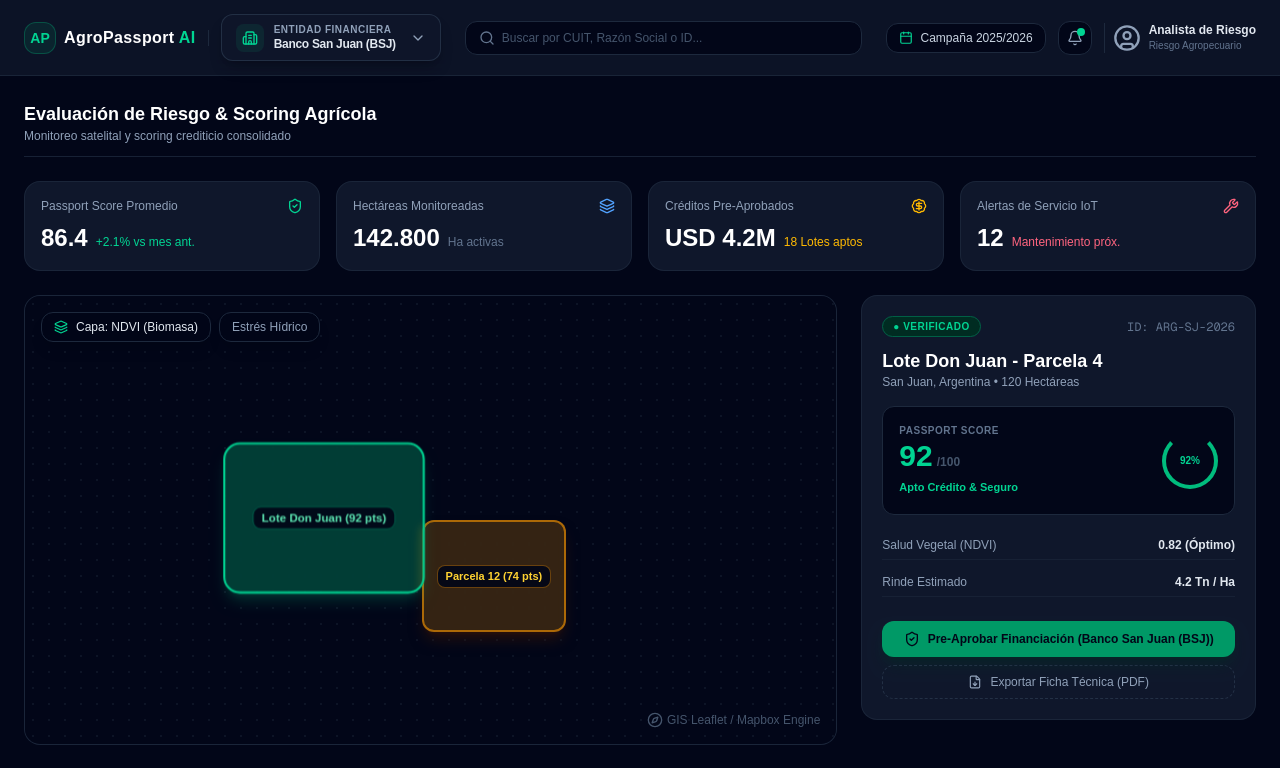
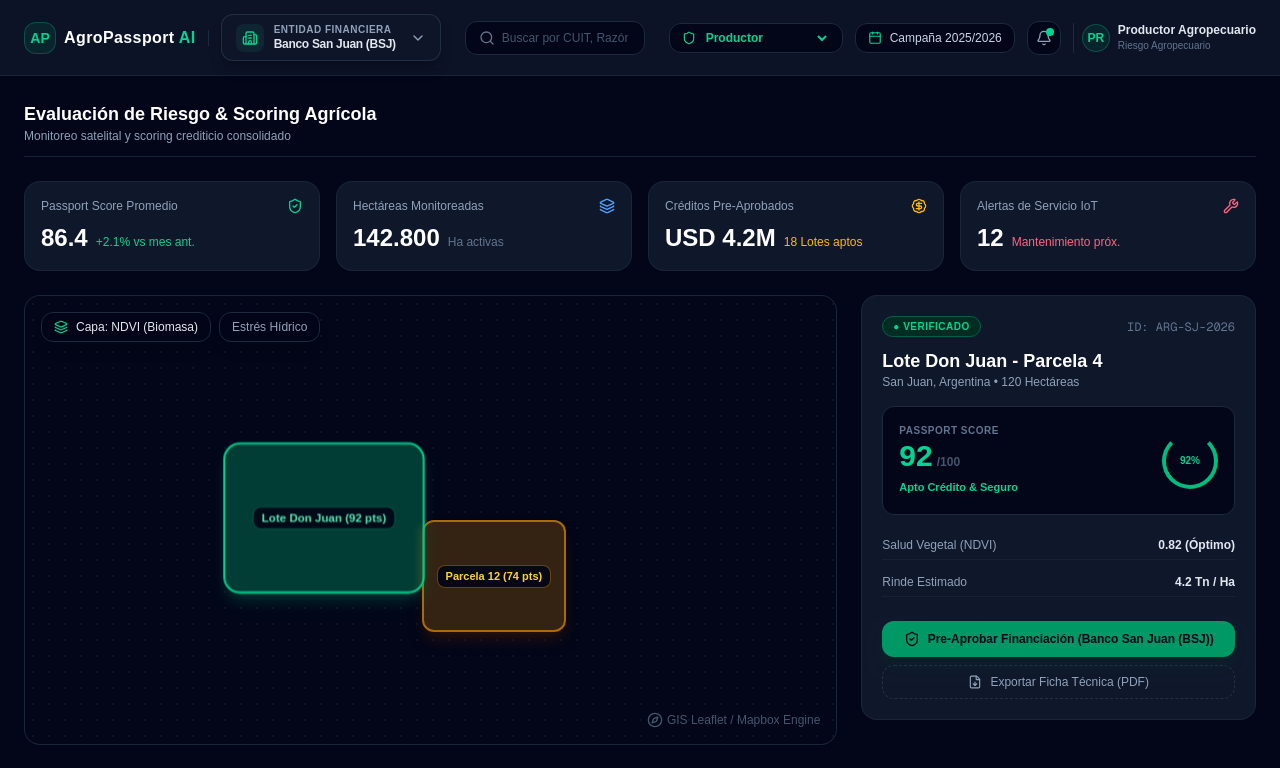
Before and after one commit to JuanGui-Flores/AgroPassport-AI, a Next.js app: page / in a window 1280 px wide. Shown: the top 768 px of the page. Built offline with nearby package versions, Linux system fonts and the light colour scheme.

Commit message:
feat(auth): integrar RBAC y selector de roles dinámico en el Navbar

```diff
--- a/src/components/navbar/Navbar.tsx
+++ b/src/components/navbar/Navbar.tsx
@@ -1,9 +1,12 @@
+// src/components/navbar/Navbar.tsx
 'use client';
 
 import React from 'react';
-import { Search, UserCircle, Bell, Calendar } from 'lucide-react';
+import { Search, Bell, Calendar, Shield } from 'lucide-react';
 import { EntitySelector } from '@/components/EntitySelector';
 import { EntityOption } from '@/app/data/entities';
+import { useAuth } from '@/context/AuthContext';
+import { Role } from '@/services/security/rbac';
 
 interface NavbarProps {
   selectedEntity: EntityOption;
@@ -11,6 +14,27 @@ interface NavbarProps {
 }
 
 export const Navbar: React.FC<NavbarProps> = ({ selectedEntity, onSelectEntity }) => {
+  const { user, login } = useAuth();
+
+  const handleRoleChange = (newRole: Role) => {
+    let name = 'Productor Agropecuario';
+    if (newRole === 'FINANCIAL_ENTITY') name = 'Entidad Financiera (Banco)';
+    if (newRole === 'ADMIN') name = 'Administrador General';
+
+    login({
+      id: '1',
+      name: name,
+      role: newRole,
+    });
+  };
+
+  // Función limpia para obtener las iniciales del rol (evita el ternario anidado)
+  const getRoleInitials = (role?: Role) => {
+    if (role === 'ADMIN') return 'AD';
+    if (role === 'FINANCIAL_ENTITY') return 'EF';
+    return 'PR';
+  };
+
   return (
     <header className="bg-slate-900/80 backdrop-blur-md border-b border-slate-800/80 sticky top-0 z-50 px-6 py-3.5 flex items-center justify-between gap-4">
       {/* Brand & Selector de Entidad */}
@@ -26,7 +50,6 @@ export const Navbar: React.FC<NavbarProps> = ({ selectedEntity, onSelectEntity }
 
         <span className="h-4 w-px bg-slate-800"></span>
 
-        {/* Selector visible en todas las pantallas */}
         <div className="flex items-center">
           <EntitySelector
             selectedEntity={selectedEntity}
@@ -47,8 +70,23 @@ export const Navbar: React.FC<NavbarProps> = ({ selectedEntity, onSelectEntity }
         </div>
       </div>
 
-      {/* Acciones del Usuario */}
+      {/* Acciones del Usuario & Selector de Roles */}
       <div className="flex items-center gap-3 shrink-0">
+        {/* --- SELECTOR DE ROL (RBAC TESTER) --- */}
+        <div className="hidden md:flex items-center gap-1.5 bg-slate-950 border border-slate-800 px-3 py-1.5 rounded-xl text-xs">
+          <Shield className="w-3.5 h-3.5 text-emerald-400 shrink-0" />
+          <select
+            value={user?.role || 'PRODUCER'}
+            onChange={(e) => handleRoleChange(e.target.value as Role)}
+            className="bg-transparent text-emerald-400 font-semibold focus:outline-none cursor-pointer"
+          >
+            <option value="PRODUCER" className="bg-slate-950 text-slate-200">Productor</option>
+            <option value="FINANCIAL_ENTITY" className="bg-slate-950 text-slate-200">Entidad Financiera</option>
+            <option value="ADMIN" className="bg-slate-950 text-slate-200">Administrador</option>
+          </select>
+        </div>
+        {/* -------------------------------------- */}
+
         <div className="hidden lg:flex items-center gap-2 bg-slate-950 border border-slate-800 px-3 py-1.5 rounded-xl text-xs text-slate-300">
           <Calendar className="w-3.5 h-3.5 text-emerald-400" />
           <span>Campaña 2025/2026</span>
@@ -60,9 +98,11 @@ export const Navbar: React.FC<NavbarProps> = ({ selectedEntity, onSelectEntity }
         </button>
 
         <div className="flex items-center gap-2 pl-2 border-l border-slate-800">
-          <UserCircle className="w-7 h-7 text-slate-400" />
+          <div className="w-7 h-7 rounded-full bg-emerald-500/10 border border-emerald-500/30 flex items-center justify-center font-bold text-emerald-400 text-xs">
+            {getRoleInitials(user?.role)}
+          </div>
           <div className="hidden sm:block text-left">
-            <p className="text-xs font-semibold text-slate-200 leading-tight">Analista de Riesgo</p>
+            <p className="text-xs font-semibold text-slate-200 leading-tight">{user?.name || 'Analista de Riesgo'}</p>
             <p className="text-[10px] text-slate-500">Riesgo Agropecuario</p>
           </div>
         </div>
--- a/src/context/AuthContext.tsx
+++ b/src/context/AuthContext.tsx
@@ -1,4 +1,5 @@
 // src/context/AuthContext.tsx
+'use client';
 
 import React, { createContext, useContext, useState, ReactNode, useMemo, useCallback } from 'react';
 import { Role } from '../services/security/rbac';
@@ -27,7 +28,6 @@ export const AuthProvider: React.FC<{ children: ReactNode }> = ({ children }) =>
   const login = useCallback((newUser: User) => setUser(newUser), []);
   const logout = useCallback(() => setUser(null), []);
 
-  // Memorizamos el valor del contexto para cumplir con las buenas prácticas y evitar re-renders innecesarios
   const value = useMemo(() => ({
     user,
     login,
--- a/src/hooks/usePermissions.ts
+++ b/src/hooks/usePermissions.ts
@@ -0,0 +1,15 @@
+// src/hooks/usePermissions.ts
+import { useAuth } from '../context/AuthContext'; // Asumiendo que manejas la sesión del usuario aquí
+import { hasPermission, Permission, Role } from '../services/security/rbac';
+
+export function usePermissions() {
+  // Suponiendo que el usuario actual tiene un rol asignado (ej: 'PRODUCER', 'FINANCIAL_ENTITY', 'ADMIN')
+  const { user } = useAuth();
+  const currentRole = (user?.role as Role) || 'PRODUCER';
+
+  const checkPermission = (permission: Permission) => {
+    return hasPermission(currentRole, permission);
+  };
+
+  return { checkPermission, currentRole };
+}
```
